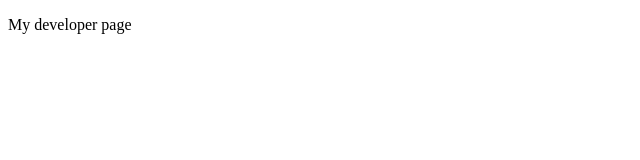
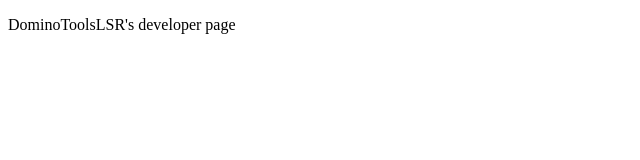
Before and after one commit to DominoToolsLSR/PhotoEditorEffects.github.io, a plain HTML site: page index.html in a window 1280 px wide. Shown: the whole page, without its empty margins (0-640 px from the left). Drawn offline with Linux system fonts and the light colour scheme.

Commit message:
Update index.html

```diff
--- a/index.html
+++ b/index.html
@@ -4,6 +4,6 @@
     <title>Developer page</title>
   </head>
   <body>
-    <p>My developer page</p>
+    <p>DominoToolsLSR's developer page</p>
   </body>
 </html>
```
